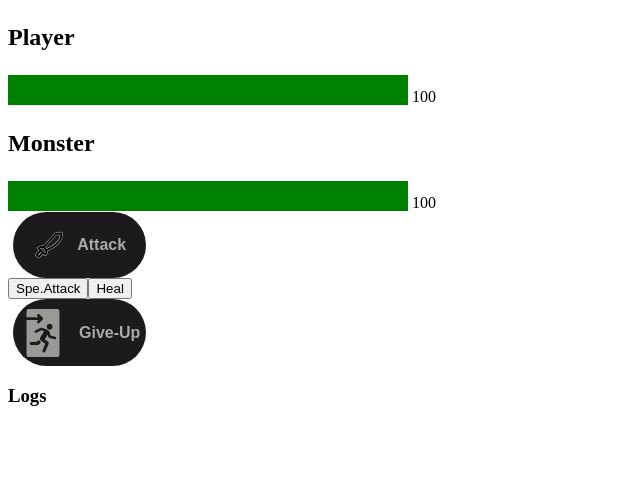
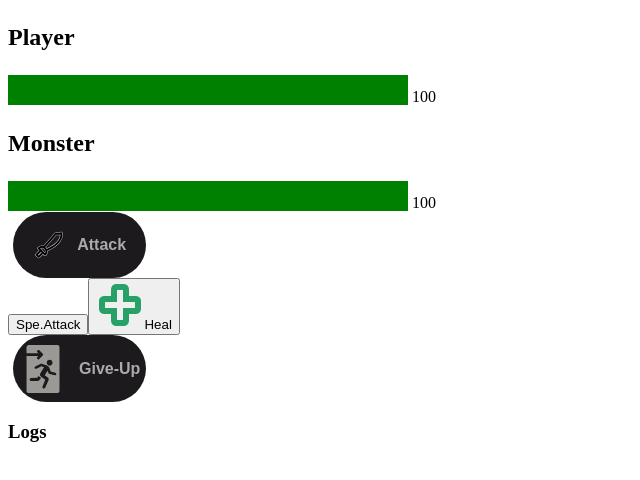
Before and after one commit to AoiLeyos/MonsterSlayerAngular, an Angular app: page / in a window 1280 px wide. Shown: the top 480 px of the page, without its empty margins (0-640 px from the left). Built offline with nearby package versions, Linux system fonts and the light colour scheme.

Commit message:
feat(heal-button.component.html)add image on button

```diff
--- a/src/app/buttons/heal-button/heal-button.component.html
+++ b/src/app/buttons/heal-button/heal-button.component.html
@@ -1,2 +1,15 @@
-<button (click)="Heal()"
-        [disabled]="heroHealthService.currentHealth === 0">Heal</button>
+<button (click)="Heal()" class="btn"
+        [disabled]="heroHealthService.currentHealth === 0">
+        <svg fill="#26a269" width="48px" height="48px" viewBox="0 0 24 24"
+             xmlns="http://www.w3.org/2000/svg" stroke="#26a269">
+                <g id="SVGRepo_bgCarrier" stroke-width="0"></g>
+                <g id="SVGRepo_tracerCarrier" stroke-linecap="round"
+                   stroke-linejoin="round"></g>
+                <g id="SVGRepo_iconCarrier">
+                        <path fill-rule="evenodd"
+                              d="M16,8 L19.7777778,8 C21.0050772,8 22,8.81402773 22,9.81818182 L22,14.1818182 C22,15.1859723 21.0050772,16 19.7777778,16 L16,16 L16,19.7777778 C16,21.0050772 15.1859723,22 14.1818182,22 L9.81818182,22 C8.81402773,22 8,21.0050772 8,19.7777778 L8,16 L4.22222222,16 C2.99492278,16 2,15.1859723 2,14.1818182 L2,9.81818182 C2,8.81402773 2.99492278,8 4.22222222,8 L8,8 L8,4.22222222 C8,2.99492278 8.81402773,2 9.81818182,2 L14.1818182,2 C15.1859723,2 16,2.99492278 16,4.22222222 L16,8 Z M14,10 L14,4 L10,4 L10,10 L4,10 L4,14 L10,14 L10,20 L14,20 L14,14 L20,14 L20,10 L14,10 Z">
+                        </path>
+                </g>
+        </svg>
+        <span class="text">Heal</span>
+</button>
```
